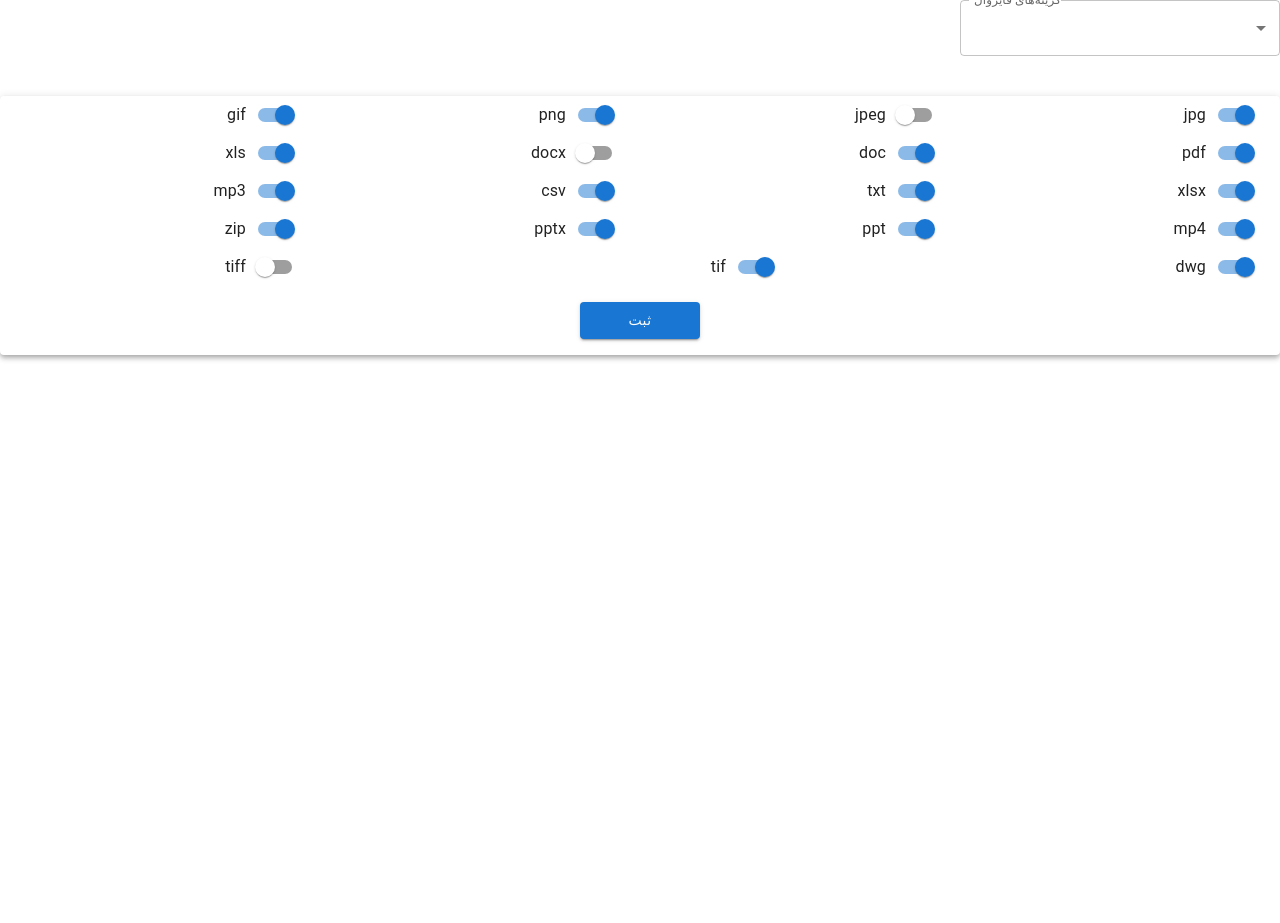
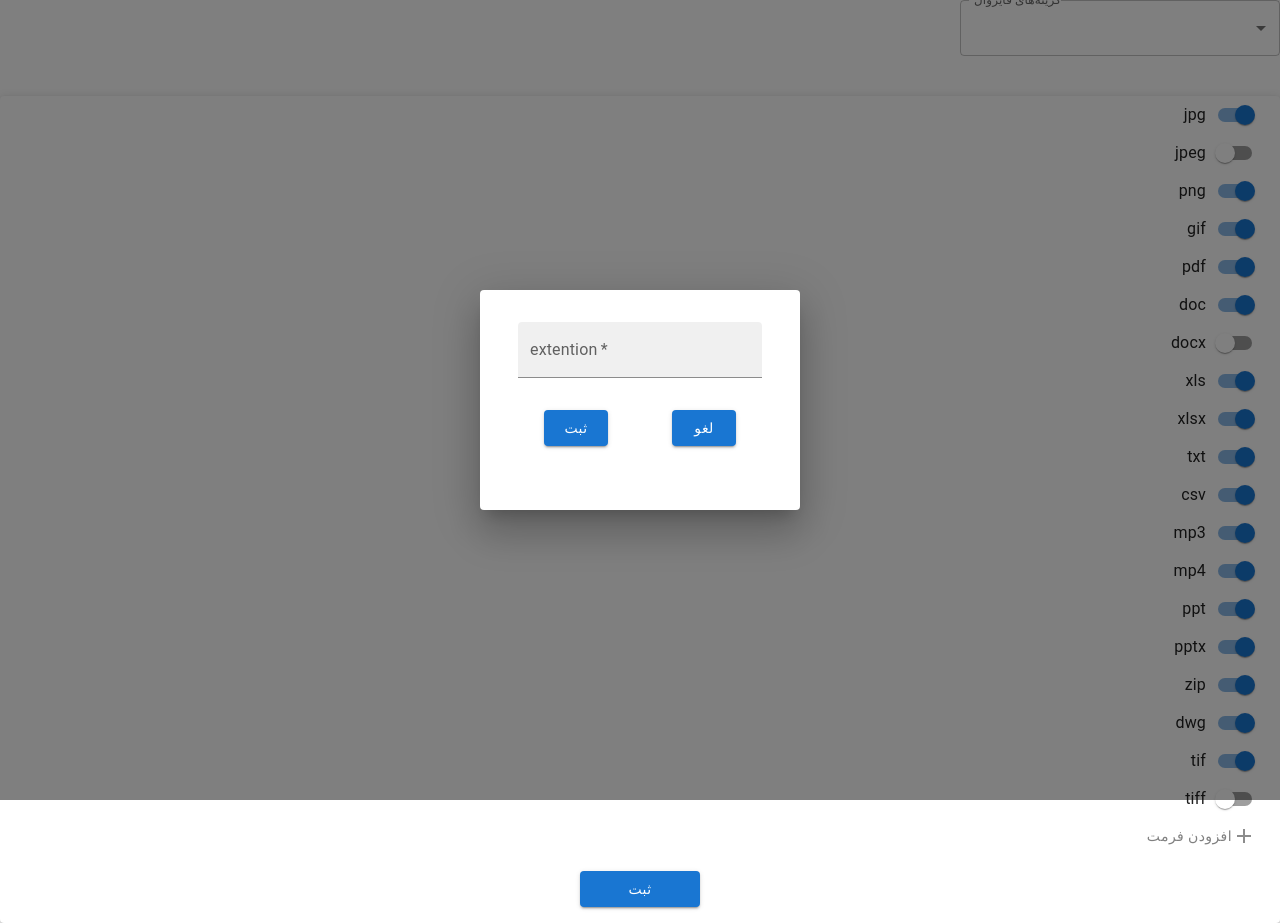
Before and after one commit to yazdanafra2/irisa, a React (Vite) app: page / in a window 1280 px wide. Before the commit the page ends 800 px from the top, so only its background shows below. Built offline with nearby package versions, Linux system fonts and the light colour scheme; no server answers.

Commit message:
modal(problem in passing fumction props in foem)

```diff
--- /dev/null
+++ b/src/components/Form.jsx
@@ -0,0 +1,39 @@
+import { Button, TextField } from "@mui/material";
+
+const Form = (handleSubmit, handleClose) => {
+  return (
+    <>
+      <form
+        onSubmit={() => handleSubmit()}
+        style={{
+          display: "flex",
+          flexDirection: "column",
+          justifyContent: "center",
+          alignItems: "center",
+          padding: "2rem",
+        }}
+      >
+        <TextField
+          label="extention"
+          variant="filled"
+          onChange={handleSubmit}
+          required
+        />
+        <div>
+          <Button variant="contained" type="submit" sx={{ margin: "2rem" }}>
+            ثبت
+          </Button>
+          <Button
+            variant="contained"
+            sx={{ margin: "2rem" }}
+            onClick={handleClose}
+          >
+            لغو
+          </Button>
+        </div>
+      </form>
+    </>
+  );
+};
+
+export default Form;
--- /dev/null
+++ b/src/components/ModalForm.jsx
@@ -0,0 +1,18 @@
+import { Dialog } from "@mui/material";
+import Form from "./Form";
+
+// eslint-disable-next-line react/prop-types
+const ModalForm = (open, handleClose, handleSubmit) => {
+  return (
+    <>
+      <Dialog open={open} onClose={handleClose}>
+        <Form
+          handleSubmit={handleSubmit}
+          handleClose={() => handleClose()}
+        ></Form>
+      </Dialog>
+    </>
+  );
+};
+
+export default ModalForm;
--- a/src/components/MyApp.jsx
+++ b/src/components/MyApp.jsx
@@ -10,10 +10,12 @@ import {
   Select,
   Switch,
 } from "@mui/material";
+import AddIcon from "@mui/icons-material/Add";
 import axios from "axios";
 import { useEffect, useState } from "react";
 import { options } from "./testObject";
 import FireWallMenuSkeleton from "./FireWallMenuSkeleton";
+import ModalForm from "./ModalForm";
 
 function MyForm() {
   let firewalls = [
@@ -30,38 +32,39 @@ function MyForm() {
 
   const [firewall, setFirewall] = useState(firewalls[0]);
   const [items, setItems] = useState(options);
-  const [isLoading, setLoading] = useState(true);
+  const [isLoading, setLoading] = useState(false);
+  const [modalOpen, setModalOpen] = useState(false);
   let flag1 = false;
   let flag2 = false;
 
-  useEffect(() => {
-    fetchData();
-  }, []);
+  // useEffect(() => {
+  //   fetchData();
+  // }, []);
 
-  const fetchData = () => {
-    setLoading(true);
-    axios
-      .get("formats_api")
-      .then((res) => {
-        setItems(Array.from(Object.values(res)));
-        flag1 = true;
-      })
-      .catch((err) => {
-        console.log(err);
-        flag1 = true;
-      });
-    axios
-      .get("firewall_api")
-      .then((res) => {
-        firewalls = Array.from(Object.values(res));
-        flag2 = true;
-      })
-      .catch((err) => {
-        console.log(err);
-        flag2 = true;
-      });
-    setLoading(flag1 && flag2);
-  };
+  // const fetchData = () => {
+  //   setLoading(true);
+  //   axios
+  //     .get("formats_api")
+  //     .then((res) => {
+  //       setItems(Array.from(Object.values(res)));
+  //       flag1 = true;
+  //     })
+  //     .catch((err) => {
+  //       console.log(err);
+  //       flag1 = true;
+  //     });
+  //   axios
+  //     .get("firewall_api")
+  //     .then((res) => {
+  //       firewalls = Array.from(Object.values(res));
+  //       flag2 = true;
+  //     })
+  //     .catch((err) => {
+  //       console.log(err);
+  //       flag2 = true;
+  //     });
+  //   setLoading(flag1 && flag2);
+  // };
 
   const handleCheckboxChange = (item, event) => {
     const { checked } = event.target;
@@ -80,24 +83,44 @@ function MyForm() {
   };
 
   const postData = (event) => {
+    setLoading(true);
     event.preventDefault();
     axios
       .post("formats_api", items)
       .then(function (response) {
         console.log(response);
+        flag1 = false;
       })
       .catch(function (error) {
         console.log(error);
+        flag1 = false;
       });
 
     axios
       .post("firewalls_api", firewall)
       .then(function (response) {
         console.log(response);
+        flag2 = false;
       })
       .catch(function (error) {
         console.log(error);
+        flag2 = false;
       });
+    setLoading(flag1 && flag2);
+  };
+
+  const handleModalOpen = () => {
+    setModalOpen(true);
+  };
+
+  const handleModalClose = () => {
+    setModalOpen(false);
+  };
+
+  const handleSubmitModal = (e) => {
+    e.preventDefault();
+    console.log(e.value);
+    handleModalClose();
   };
 
   if (isLoading) {
@@ -140,7 +163,7 @@ function MyForm() {
           >
             <Grid container alignItems="center" justifyContent="space-between">
               {items.map((item) => (
-                <Grid item xs={6} sm={4} md={3} key={item.id}>
+                <Grid item xs={12} key={item.id}>
                   <FormControlLabel
                     label={item.extension}
                     control={
@@ -155,6 +178,22 @@ function MyForm() {
                   />
                 </Grid>
               ))}
+              <Box
+                pr={2}
+                display="flex"
+                alignItems="center"
+                justifyItems="center"
+              >
+                <Button sx={{ color: "gray" }} onClick={handleModalOpen}>
+                  <AddIcon sx={{ color: "gray", opacity: "90%" }} />
+                  <p>افزودن فرمت</p>
+                </Button>
+                <ModalForm
+                  open={modalOpen}
+                  handleClose={() => handleModalClose()}
+                  handleSubmit={handleSubmitModal}
+                ></ModalForm>
+              </Box>
             </Grid>
             <Button
               type="submit"
```
Also changed, not shown: src/components/muiTest.jsx (deleted, +0 -20 lines).
